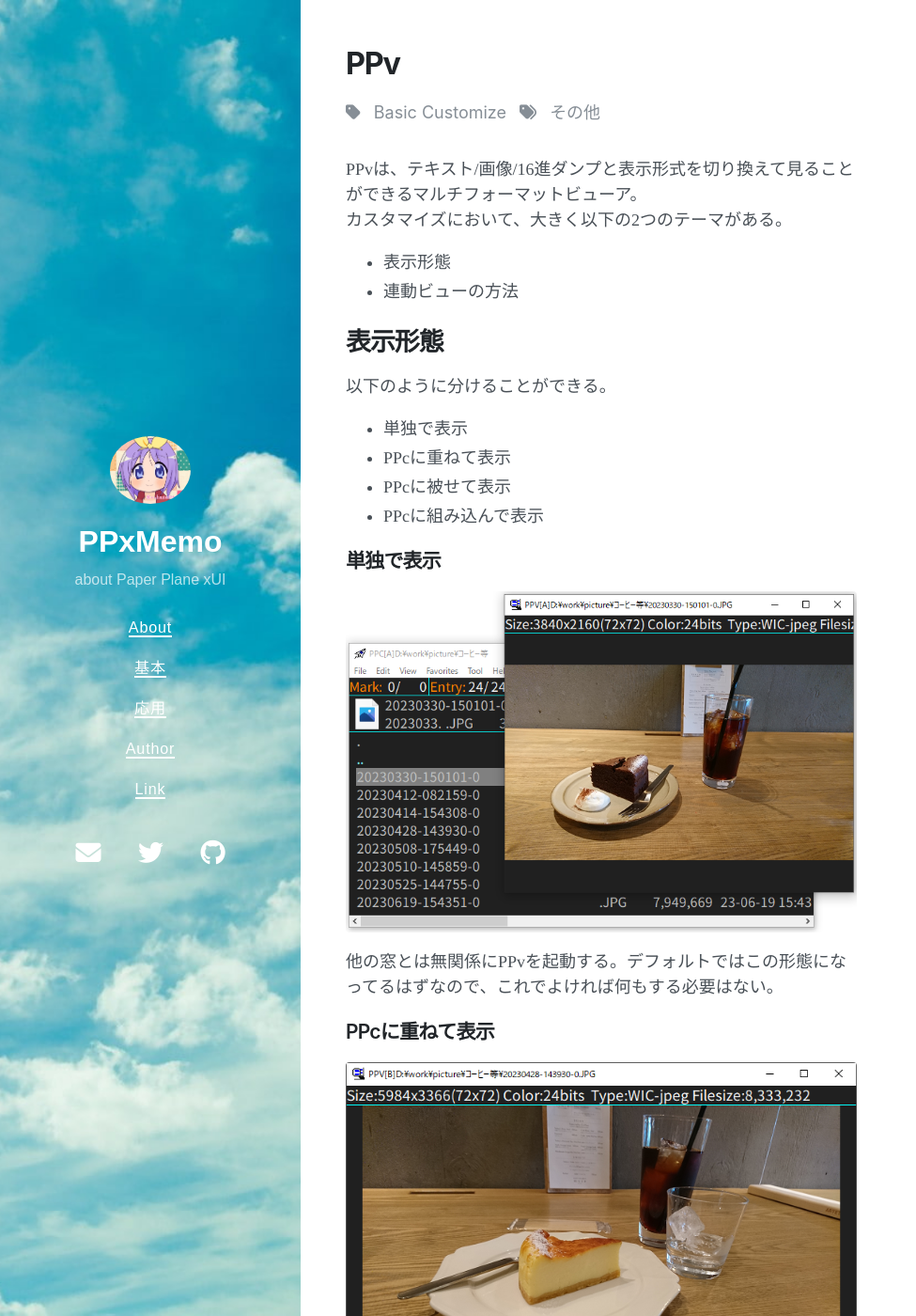
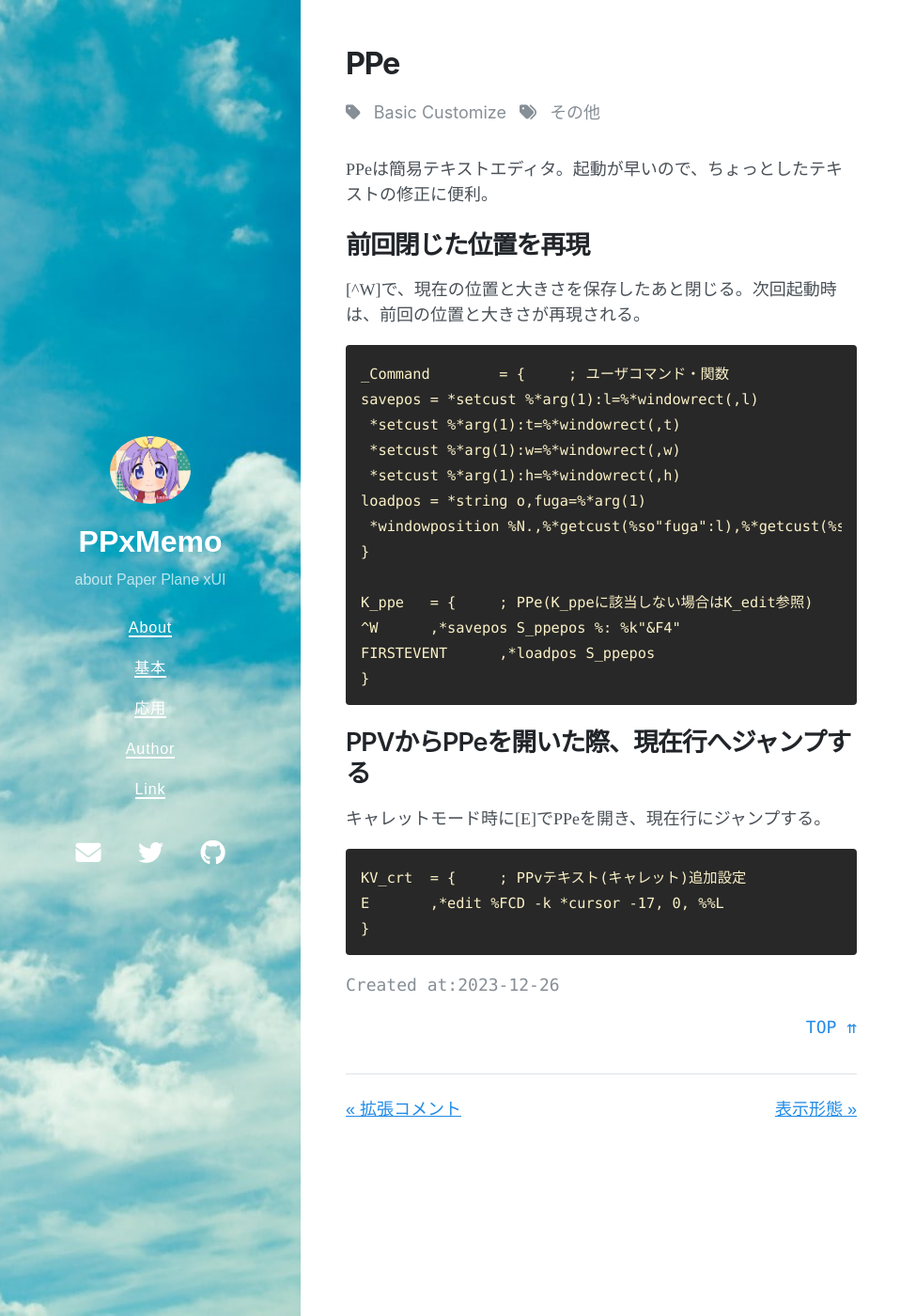
Before and after one commit to tukasa/ppxmemo, a Jekyll site: the page built from my_collections/_basic/other05.md, in a window 1280 px wide and 1400 px high. Shown: the whole window at 94% size, without its empty margins (0-975 px from the left). Built offline with Jekyll 4.4.1, drawn with Linux system fonts in a browser that asks for light colours; nearby versions of some CDN libraries; some of the changed text lies outside the part shown.

Commit message:
ppvのカテゴリー作成

````diff
--- a/my_collections/_basic/other05.md
+++ b/my_collections/_basic/other05.md
@@ -1,113 +1,38 @@
 ---
-title: PPv
+title: PPe
 part: その他
-created_at: 2023-07-28
+created_at: 2023-12-26
 last_modified_at:
 ---
 
-PPvは、テキスト/画像/16進ダンプと表示形式を切り換えて見ることができるマルチフォーマットビューア。
-カスタマイズにおいて、大きく以下の2つのテーマがある。
+PPeは簡易テキストエディタ。起動が早いので、ちょっとしたテキストの修正に便利。
 
-- 表示形態
-- 連動ビューの方法
+## 前回閉じた位置を再現
 
-## 表示形態
-
-以下のように分けることができる。
-
-- 単独で表示
-- PPcに重ねて表示
-- PPcに被せて表示
-- PPcに組み込んで表示
-
-### 単独で表示
-
-![PPv単独表示]({{ "/assets/images/aboutppv01.png" | relative_url }})
-
-他の窓とは無関係にPPvを起動する。デフォルトではこの形態になってるはずなので、これでよければ何もする必要はない。
-
-### PPcに重ねて表示
-
-![PPcに重ねて表示]({{ "/assets/images/aboutppv02.png" | relative_url }})
-
-PPvをPPcに重ねて表示する。
-%vやPPcの[N]、[Y]でPPvを呼び出すのであれば、X_vposで設定するといい。
+[^W]で、現在の位置と大きさを保存したあと閉じる。次回起動時は、前回の位置と大きさが再現される。
 
 ```text
-X_vpos	= 0	; PPcからの呼出時の表示位置 0:独立 1:PPc 2:反対窓 3:一体化窓
+_Command	= {	; ユーザコマンド・関数
+savepos	= *setcust %*arg(1):l=%*windowrect(,l)
+ *setcust %*arg(1):t=%*windowrect(,t)
+ *setcust %*arg(1):w=%*windowrect(,w)
+ *setcust %*arg(1):h=%*windowrect(,h)
+loadpos	= *string o,fuga=%*arg(1)
+ *windowposition %N.,%*getcust(%so"fuga":l),%*getcust(%so"fuga":t),%*getcust(%so"fuga":w),%*getcust(%so"fuga":h)
+}
+
+K_ppe	= {	; PPe(K_ppeに該当しない場合はK_edit参照)
+^W	,*savepos S_ppepos %: %k"&F4"
+FIRSTEVENT	,*loadpos S_ppepos
+}
 ```
 
-*ppvを用いる場合は、`-setparent:%N`を指定しないと、この設定が機能しないので注意。
-他には、window moduleの`*fitwindow`でも同じことができる。
+## PPVからPPeを開いた際、現在行へジャンプする
 
-_現在窓PPcに重ねて表示_
+キャレットモード時に[E]でPPeを開き、現在行にジャンプする。
+
 ```text
-*ppv %FCD -k *fitwindow %NC,%%N,0
+KV_crt	= {	; PPvテキスト(キャレット)追加設定
+E	,*edit %FCD -k *cursor -17, 0, %%L
+}
 ```
-
-_反対窓PPcに重ねて表示_
-```text
-*ppv %FCD -k *fitwindow %~N,%%N,0
-```
-
-_一体化PPcに重ねて表示_
-```text
-*ppv %FCD -k *fitwindow %NC#,%%N,0
-```
-
-### PPcに被せて表示
-
-![PPcに被せて表示]({{ "/assets/images/aboutppv03.png" | relative_url }})
-
-PPcに被せて表示する。「PPcに重ねて表示」とは違い、タイトルバーは表示されない。
-
-_現在窓PPcに被せて表示_
-```text
-*ppv -popup:%NC %FDC
-```
-
-_反対窓PPcに被せて表示_
-```text
-*ppv -popup:%~N %FDC
-```
-
-_一体化PPcに被せて表示_
-```text
-*ppv -popup:%NC# %FDC
-```
-
-### PPcに組み込んで表示
-
-![PPcに組み込んで表示]({{ "/assets/images/aboutppv04.png" | relative_url }})
-
-PPcに組み込んで表示する。PPcの窓位置を移動した場合、PPvもそれに追随する。ただし、チラつきが生じるという欠点がある。
-
-_現在窓PPcに埋め込んで表示_
-```text
-*ppv -parent:%NC %FDC
-```
-
-_反対窓PPcに埋め込んで表示_
-```text
-*ppv -parent:%~N %FDC
-```
-
-## 連動ビューの方法
-
-大きくは以下の2つの場合がありうる。
-
-- PPc中心
-- PPv中心
-
-### PPc中心
-
-![PPc中心連動ビュー]({{ "/assets/images/aboutppv05.gif" | relative_url }})
-
-PPc上で\\[Y]で連動ビューになる。PPcでカーソルを動かすと、それにあわせてPPvの表示ファイルも切り替わる。
-
-### PPv中心
-
-![PPv中心連動ビュー]({{ "/assets/images/aboutppv06.gif" | relative_url }})
-
-%vやPPcの[N]、[Y]でPPvを呼び出した場合、PPv上で^[←] ^[→]で連動ビューができる。呼び出し元PPcのカーソルが移動した後、カーソル上のファイルがPPvで表示される。
-*ppvで呼び出した場合は、呼び出し元PPcの情報がPPvに伝わらないため、この機能は使えない。"-setparent:%N"により、呼び出し元PPcを指定する必要がある。
--- a/my_collections/_basic/other06.md
+++ /dev/null
@@ -1,38 +0,0 @@
----
-title: PPe
-part: その他
-created_at: 2023-12-26
-last_modified_at:
----
-
-PPeは簡易テキストエディタ。起動が早いので、ちょっとしたテキストの修正に便利。
-
-## 前回閉じた位置を再現
-
-[^W]で、現在の位置と大きさを保存したあと閉じる。次回起動時は、前回の位置と大きさが再現される。
-
-```text
-_Command	= {	; ユーザコマンド・関数
-savepos	= *setcust %*arg(1):l=%*windowrect(,l)
- *setcust %*arg(1):t=%*windowrect(,t)
- *setcust %*arg(1):w=%*windowrect(,w)
- *setcust %*arg(1):h=%*windowrect(,h)
-loadpos	= *string o,fuga=%*arg(1)
- *windowposition %N.,%*getcust(%so"fuga":l),%*getcust(%so"fuga":t),%*getcust(%so"fuga":w),%*getcust(%so"fuga":h)
-}
-
-K_ppe	= {	; PPe(K_ppeに該当しない場合はK_edit参照)
-^W	,*savepos S_ppepos %: %k"&F4"
-FIRSTEVENT	,*loadpos S_ppepos
-}
-```
-
-## PPVからPPeを開いた際、現在行へジャンプする
-
-キャレットモード時に[E]でPPeを開き、現在行にジャンプする。
-
-```text
-KV_crt	= {	; PPvテキスト(キャレット)追加設定
-E	,*edit %FCD -k *cursor -17, 0, %%L
-}
-```
--- /dev/null
+++ b/my_collections/_basic/ppv01.md
@@ -0,0 +1,78 @@
+---
+title: 表示形態
+part: PPv
+created_at: 2023-07-28
+last_modified_at:
+---
+
+## 単独で表示
+
+![PPv単独表示]({{ "/assets/images/aboutppv01.png" | relative_url }})
+
+他の窓とは無関係にPPvを起動する。デフォルトではこの形態になってるはずなので、これでよければ何もする必要はない。
+
+## PPcに重ねて表示
+
+![PPcに重ねて表示]({{ "/assets/images/aboutppv02.png" | relative_url }})
+
+PPvをPPcに重ねて表示する。
+%vやPPcの[N]、[Y]でPPvを呼び出すのであれば、X_vposで設定するといい。
+
+```text
+X_vpos	= 0	; PPcからの呼出時の表示位置 0:独立 1:PPc 2:反対窓 3:一体化窓
+```
+
+*ppvを用いる場合は、`-setparent:%N`を指定しないと、この設定が機能しないので注意。
+他には、window moduleの`*fitwindow`でも同じことができる。
+
+_現在窓PPcに重ねて表示_
+```text
+*ppv %FCD -k *fitwindow %NC,%%N,0
+```
+
+_反対窓PPcに重ねて表示_
+```text
+*ppv %FCD -k *fitwindow %~N,%%N,0
+```
+
+_一体化PPcに重ねて表示_
+```text
+*ppv %FCD -k *fitwindow %NC#,%%N,0
+```
+
+## PPcに被せて表示
+
+![PPcに被せて表示]({{ "/assets/images/aboutppv03.png" | relative_url }})
+
+PPcに被せて表示する。「PPcに重ねて表示」とは違い、タイトルバーは表示されない。
+
+_現在窓PPcに被せて表示_
+```text
+*ppv -popup:%NC %FDC
+```
+
+_反対窓PPcに被せて表示_
+```text
+*ppv -popup:%~N %FDC
+```
+
+_一体化PPcに被せて表示_
+```text
+*ppv -popup:%NC# %FDC
+```
+
+## PPcに組み込んで表示
+
+![PPcに組み込んで表示]({{ "/assets/images/aboutppv04.png" | relative_url }})
+
+PPcに組み込んで表示する。PPcの窓位置を移動した場合、PPvもそれに追随する。ただし、チラつきが生じるという欠点がある。
+
+_現在窓PPcに埋め込んで表示_
+```text
+*ppv -parent:%NC %FDC
+```
+
+_反対窓PPcに埋め込んで表示_
+```text
+*ppv -parent:%~N %FDC
+```
````
Also changed, not shown: my_collections/_basic/ppv02.md (added, +24 -0 lines).
